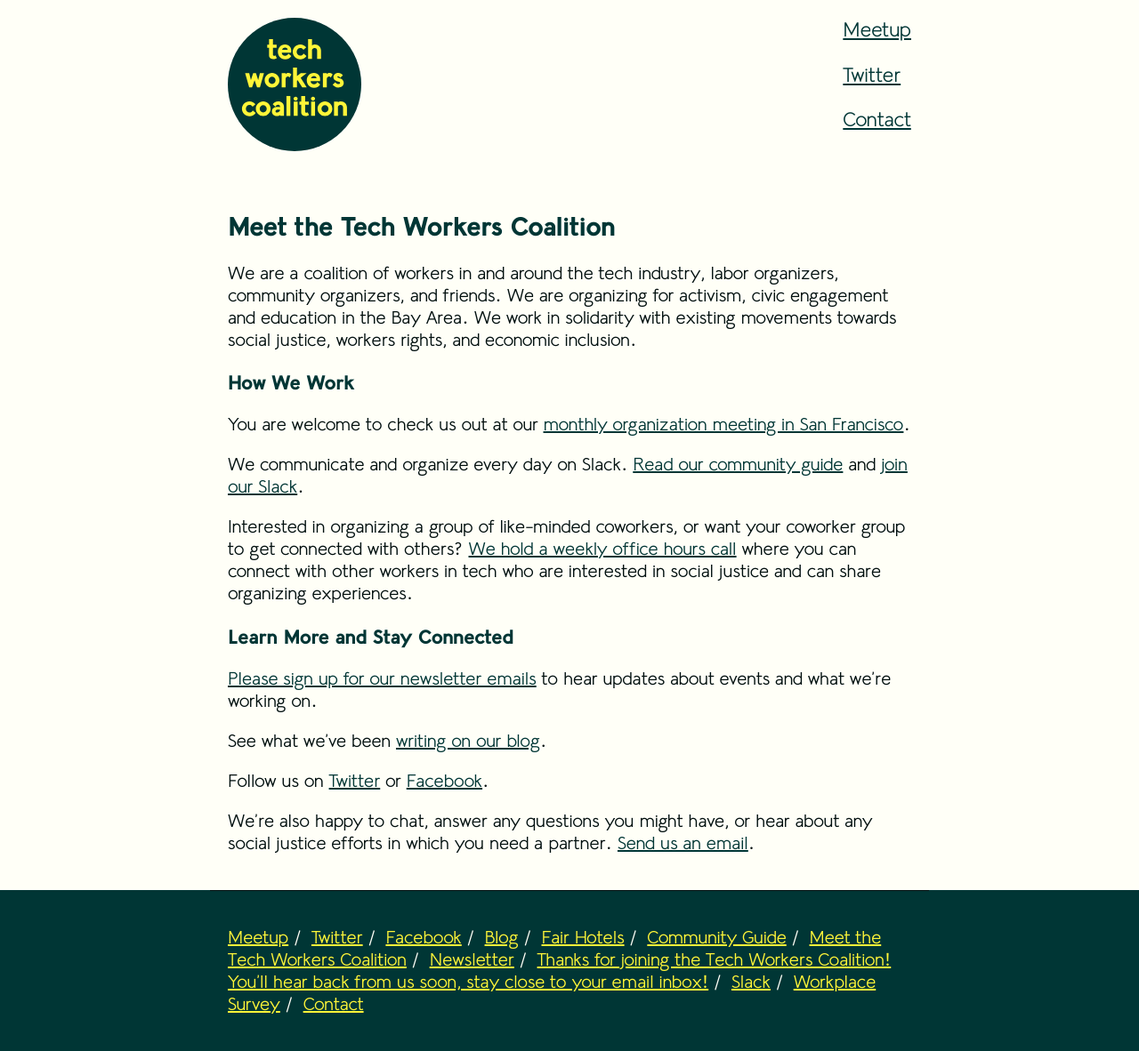
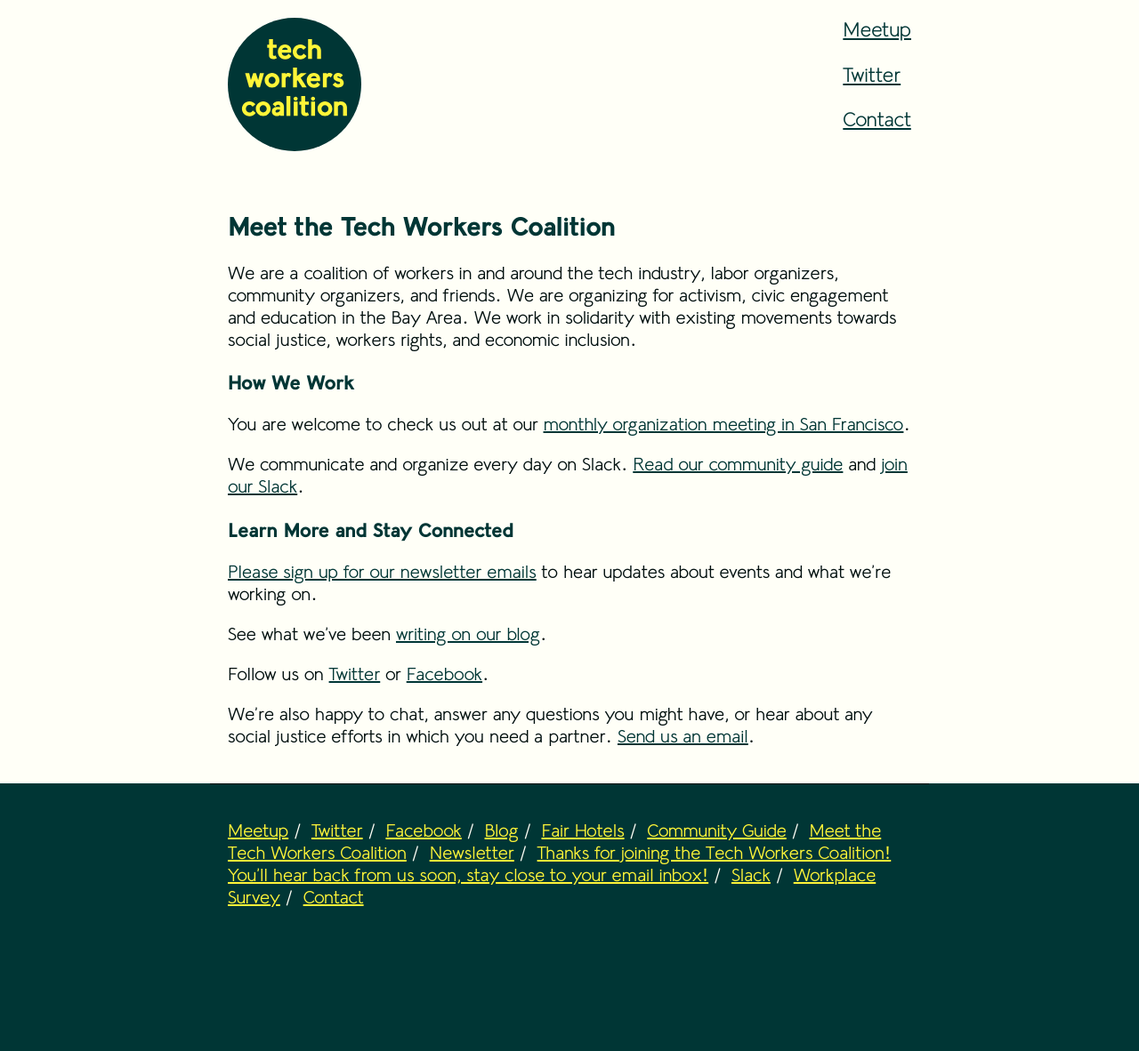
Before and after one commit to techworkersco/twc-site, a Jekyll site: the page built from index.md, in a window 1280 px wide. Shown: the whole page at 89% size. Built offline with Jekyll 4.4.1, drawn with Linux system fonts in a browser that asks for light colours; our own code applies the rules of GitHub Pages for plain Markdown files; after the commit the page ends 1062 px from its top, so only the background shows below that.

Commit message:
removed paragraph from home page about workplace chapters facebook group and weekly calls

```diff
--- a/index.md
+++ b/index.md
@@ -12,8 +12,6 @@
 
 We communicate and organize every day on Slack. [Read our community guide](/community-guide) and [join our Slack](/slack).
 
-Interested in organizing a group of like-minded coworkers, or want your coworker group to get connected with others? [We hold a weekly office hours call](https://www.facebook.com/groups/365534843799176/) where you can connect with other workers in tech who are interested in social justice and can share organizing experiences.
-
 ### Learn More and Stay Connected
 
 [Please sign up for our newsletter emails](/subscribe) to hear updates about events and what we’re working on.
```
